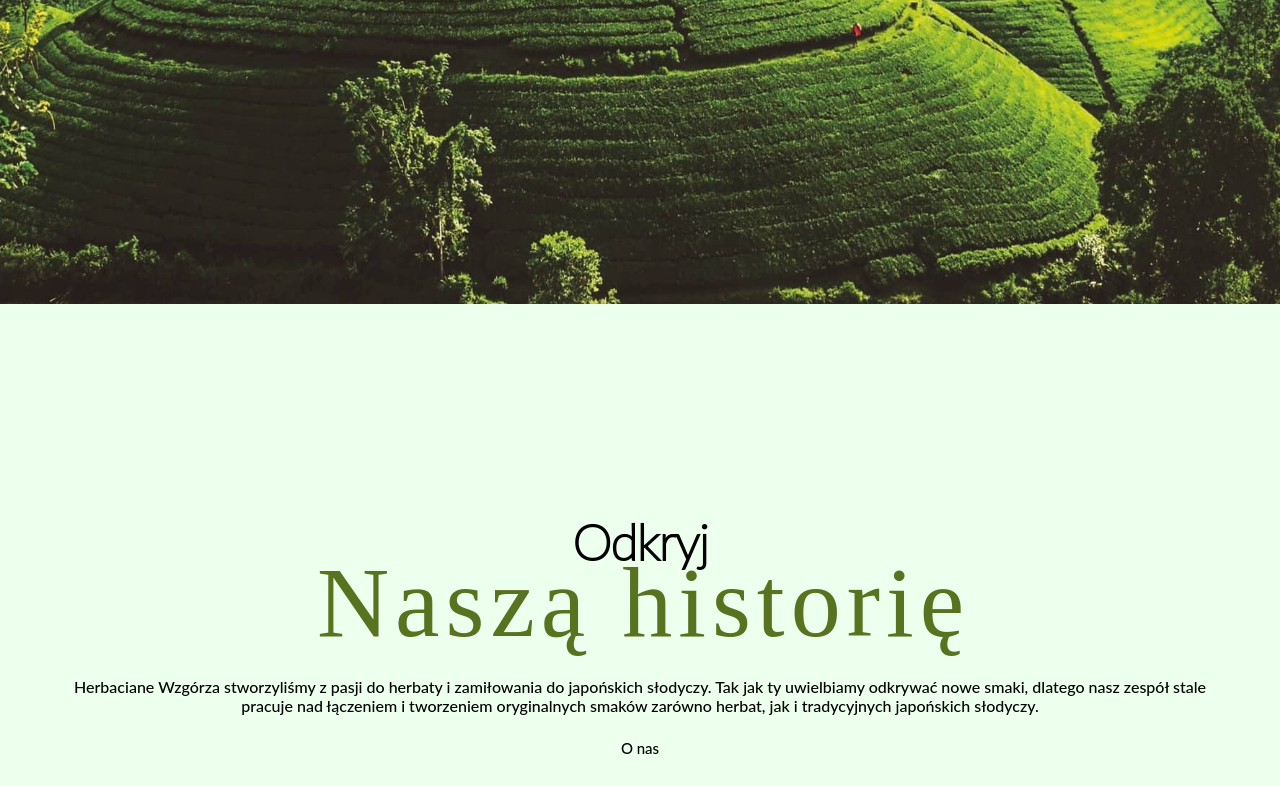
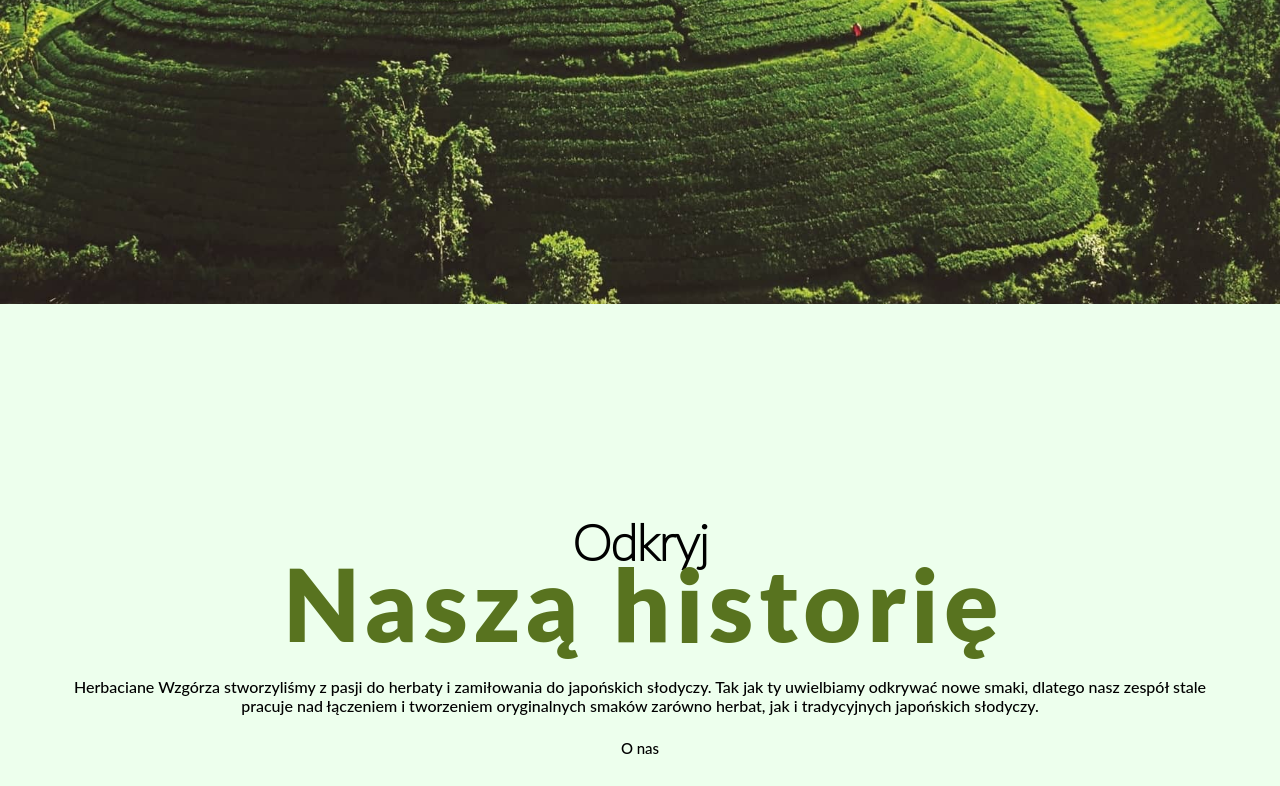
Before and after one commit to xskylerartxx/Herbaciane-wzgorza, a plain HTML site: page index.html in a window 1280 px wide. Shown: the part 496-1282 px from the top of the page. Drawn offline with nearby package versions, Linux system fonts and the light colour scheme; a web font is replaced by a local one.

Commit message:
change font

```diff
--- a/styles.css
+++ b/styles.css
@@ -184,7 +184,7 @@ html{
 
 .headline{
 	font-size: 10px;
-	font-family: var(--main-font);
+	font-family: "Lato Black";
 	color:white;
 	font-weight:100;
 	line-height:1;
```
